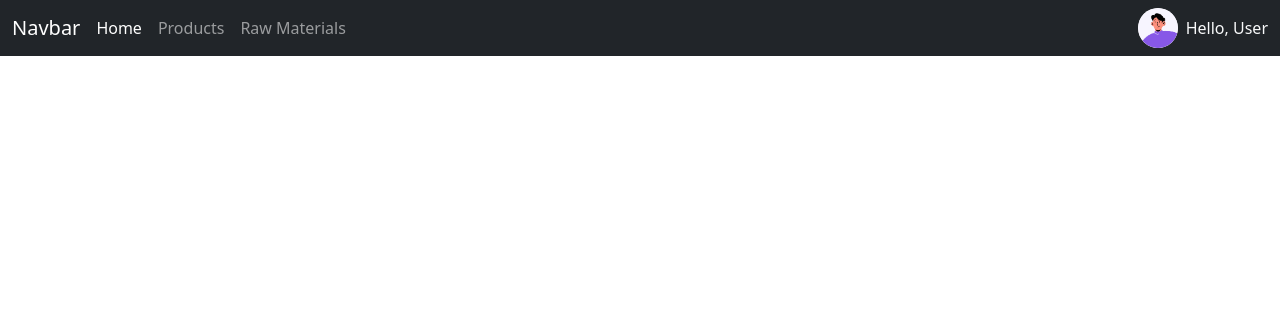
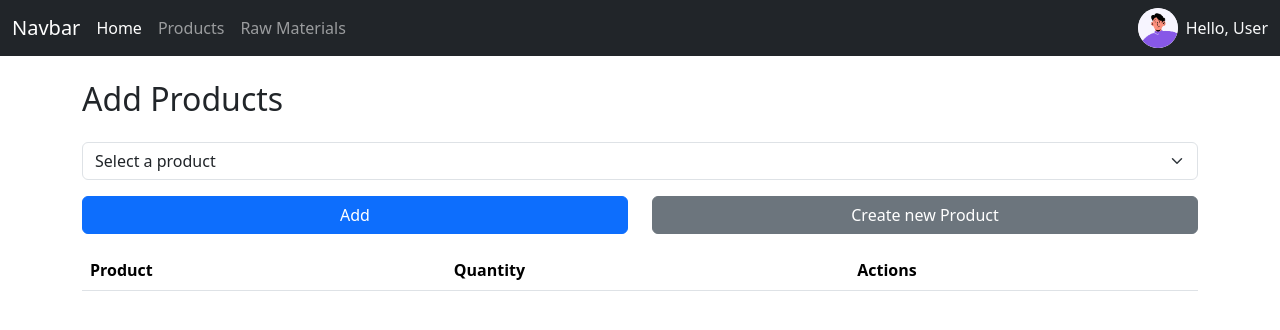
Before and after one commit to H033S/raw-material-calculator, a Next.js app in the folder client/: page / in a window 1280 px wide. Shown: the top 330 px of the page. Built offline with nearby package versions, Linux system fonts and the light colour scheme.

Commit message:
added initial AddProductComponent

```diff
--- /dev/null
+++ b/client/src/app/components/AddProductComponent.tsx
@@ -0,0 +1,39 @@
+"use client";
+
+import DropDownComponent from './DropDownComponent';
+import ProductListComponent from './ProductListComponent';
+
+const AddProductComponent = () => {
+  return (
+    <div className="container mt-4">
+      <div className="row">
+        <div className="col">
+          <h2 className="mb-4">Add Products</h2>
+
+          <div className="row mb-3">
+            <div className="col">
+              <DropDownComponent />
+            </div>
+          </div>
+
+          <div className="row mb-3">
+            <div className="col-6">
+              <button className="btn btn-primary w-100">Add</button>
+            </div>
+            <div className="col-6">
+              <button className="btn btn-secondary w-100">Create new Product</button>
+            </div>
+          </div>
+
+          <div className="row">
+            <div className="col">
+              <ProductListComponent />
+            </div>
+          </div>
+        </div>
+      </div>
+    </div>
+  );
+};
+
+export default AddProductComponent;
--- /dev/null
+++ b/client/src/app/components/DropDownComponent.tsx
@@ -0,0 +1,14 @@
+"use client";
+
+const DropDownComponent = () => {
+  return (
+    <select className="form-select" aria-label="Select product">
+      <option value="" selected>Select a product</option>
+      <option value="1">Product 1</option>
+      <option value="2">Product 2</option>
+      <option value="3">Product 3</option>
+    </select>
+  );
+};
+
+export default DropDownComponent;
--- /dev/null
+++ b/client/src/app/components/ProductListComponent.tsx
@@ -0,0 +1,22 @@
+"use client";
+
+const ProductListComponent = () => {
+  return (
+    <div className="table-responsive">
+      <table className="table">
+        <thead>
+          <tr>
+            <th>Product</th>
+            <th>Quantity</th>
+            <th>Actions</th>
+          </tr>
+        </thead>
+        <tbody>
+          {/* Product rows will go here */}
+        </tbody>
+      </table>
+    </div>
+  );
+};
+
+export default ProductListComponent;
--- a/client/src/app/page.tsx
+++ b/client/src/app/page.tsx
@@ -1,11 +1,13 @@
 "use client";
 
 import NavbarComponent from './components/NavbarComponent';
+import AddProductComponent from './components/AddProductComponent';
 
 export default function Home() {
   return (
     <div>
       <NavbarComponent />
+      <AddProductComponent />
     </div>
   );
 }
```
